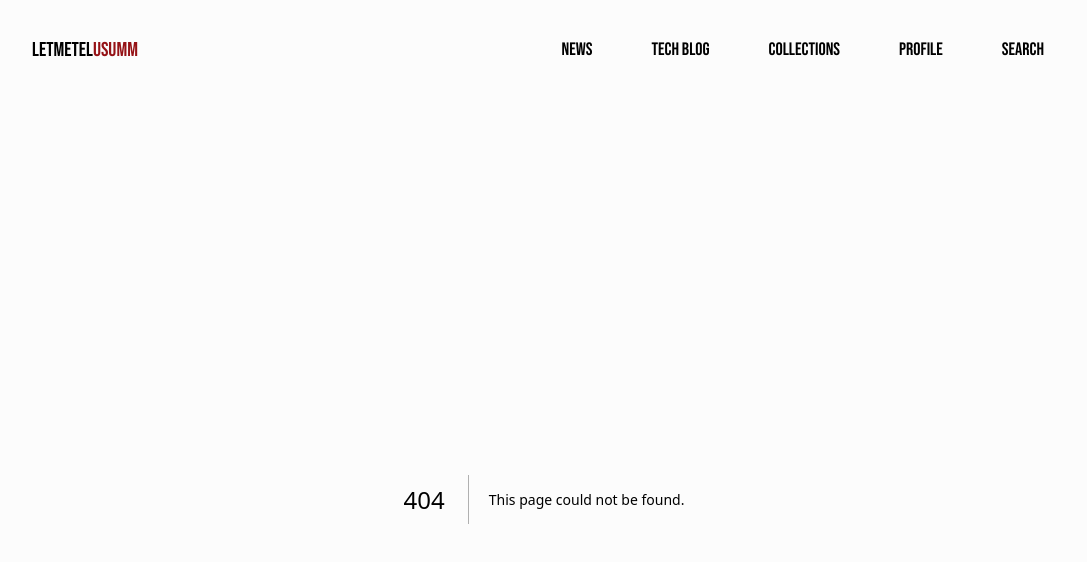
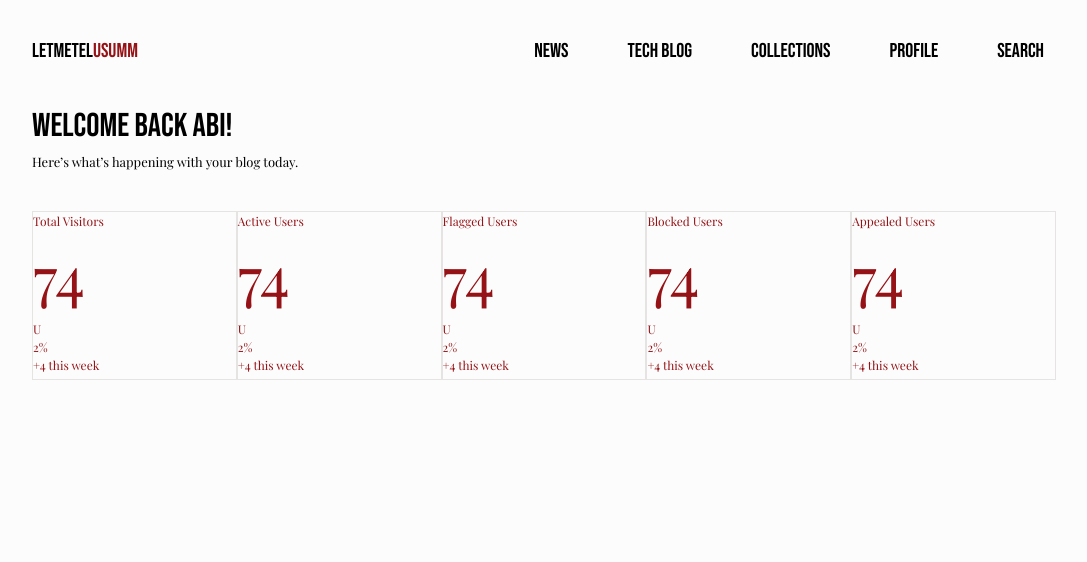
Before and after one commit to Preshstiks/letmetelusumm, a Next.js app: page /admin in a window 1280 px wide. Before the commit this address had no page. Shown: the top 562 px of the page, without its empty margins (96-1183 px from the left). Built offline with nearby package versions, Linux system fonts and the light colour scheme.

Commit message:
app edited

```diff
--- a/components/Layout.js
+++ b/components/Layout.js
@@ -2,7 +2,7 @@ import Navbar from "./Navbar";
 
 const Layout = ({ children }) => {
   return (
-    <div className="px-[10%] bg-dime">
+    <div className="bg-dime">
       <Navbar />
       {children}
     </div>
--- a/components/Navbar.js
+++ b/components/Navbar.js
@@ -1,13 +1,13 @@
 import Link from "next/link";
 const Navbar = () => {
   return (
-    <nav className="bg-dime font-bebas text-[20px] py-6 flex justify-between items-center">
+    <nav className="bg-dime font-bebas text-[20px] py-6 flex px-[10%] justify-between items-center">
       <div className="">
         <Link href="/">
           LETMETEL<span className="text-red">USUMM</span>
         </Link>
       </div>
-      <div className="flex text-[18px] gap-[35px]">
+      <div className="flex gap-[35px]">
         <Link className="p-3" href="/">
           NEWS
         </Link>
--- a/components/Quote.js
+++ b/components/Quote.js
@@ -1,7 +1,7 @@
 const Quote = () => {
   return (
     <div className="border-l border-red pl-4">
-      <q className="font-bebas text-[20px]">QUOTE OF STORY</q>
+      <q className="font-bebas text-[23px]">QUOTE OF STORY</q>
       <p className="text-[13px] font-playfair">Loreum ipsum Loreum ipsum</p>
       <p className="text-[13px] font-playfair">Loreum ipsum Loreum ipsum</p>
       <p className="text-[13px] font-playfair">Loreum ipsum Loreum ipsum</p>
--- /dev/null
+++ b/components/adminData.js
@@ -0,0 +1,22 @@
+export const adminData = [
+  {
+    title: "Total Visitors",
+    total: "74",
+  },
+  {
+    title: "Active Users",
+    total: "74",
+  },
+  {
+    title: "Flagged Users",
+    total: "74",
+  },
+  {
+    title: "Blocked Users",
+    total: "74",
+  },
+  {
+    title: "Appealed Users",
+    total: "74",
+  },
+];
--- a/components/letmetelusumm.js
+++ b/components/letmetelusumm.js
@@ -1,7 +1,7 @@
 const Letmetelusumm = () => {
   return (
     <div className="border-l border-red pl-4">
-      <q className="font-bebas text-[20px]">LETMETELUSUMM</q>
+      <q className="font-bebas text-[23px]">LETMETELUSUMM</q>
       <p className="text-[13px] font-playfair">Loreum ipsum Loreum ipsum</p>
       <p className="text-[13px] font-playfair">Loreum ipsum Loreum ipsum</p>
       <p className="text-[13px] font-playfair">Loreum ipsum Loreum ipsum</p>
--- /dev/null
+++ b/pages/admin.js
@@ -0,0 +1,33 @@
+import { adminData } from "@/components/adminData";
+
+const Admin = () => {
+  return (
+    <div className="bg-dime h-screen px-[10%]">
+      <div className="pb-[40px]">
+        <h1 className="text-[33px] font-bebas">WELCOME BACK ABI!</h1>
+        <p className=" font-playfair text-[13px]">
+          Here’s what’s happening with your blog today.
+        </p>
+      </div>
+      <div>
+        <div className="flex text-red font-playfair">
+          {adminData.map((items) => (
+            <div className="border border-gray w-[13.5rem] h-[10.5625rem]">
+              <div>
+                <div className="text-[0.75rem]">{items.title}</div>
+                <div className="text-[3.75rem]">{items.total}</div>
+                <div className="text-[0.75rem]">
+                  <div>U</div>
+                  <div>2%</div>
+                  <div>+4 this week</div>
+                </div>
+              </div>
+            </div>
+          ))}
+        </div>
+      </div>
+    </div>
+  );
+};
+
+export default Admin;
--- a/pages/appeal_form.js
+++ b/pages/appeal_form.js
@@ -2,8 +2,8 @@ import Letmetelusumm from "@/components/letmetelusumm";
 
 const AppealForm = () => {
   return (
-    <div className="bg-dime w-full flex select-none mt-[40px] pb-[100px] items-center justify-between">
-      <div>
+    <div className="bg-dime w-full flex select-none px-0 minism:px-[10%] minism:mt-[40px] mt:[20px] minism:pb-[100px] items-center justify-between">
+      <div className="minixl:block hidden">
         <div className="grid grid-cols-2 gap-[50px]">
           <Letmetelusumm />
           <Letmetelusumm />
--- a/pages/blog_post.js
+++ b/pages/blog_post.js
@@ -1,10 +1,9 @@
-import Image from "next/image";
-
 const BlogPost = () => {
   return (
-    <div className="bg-dime py-[60px] flex minilg:flex-row flex-col justify-between gap-8">
-      <div className="basis-[50%] bg-white shadow-md p-8 relative">
-        <div className="absolute top-[-18px] left-[-18px]">
+    <div className="bg-dime pt-[60px] h-screen px-[10%] flex minilg:flex-row flex-col justify-between gap-8">
+      <div className="basis-[50%]  overflow-y-auto bg-white shadow-md">
+        <div className="p-8 relative">
+          <div className="absolute top-[-18px] z-20 left-[-18px]">
             <svg
               width="61"
               height="51"
@@ -114,7 +113,7 @@ const BlogPost = () => {
               </defs>
             </svg>
           </div>
-        <div className="absolute bottom-[-18px] left-[-18px]">
+          <div className="absolute bottom-[-70px] left-[-18px]">
             <svg
               width="73"
               height="60"
@@ -227,9 +226,12 @@ const BlogPost = () => {
           <h1 className="text-[18px] font-bebas">
             LETMETEL<span className="text-red">USUMM</span>
           </h1>
-        <p className="font-playfair text-[13px]">23rd November 2023, 10:23pm</p>
+          <p className="font-playfair text-[13px]">
+            23rd November 2023, 10:23pm
+          </p>
           <q className="uppercase font-bebas text-[18px]">
-          lorem ipsum lorem ipsumlorem ipsum lorem ipsumlorem ipsum lorem ipsum
+            lorem ipsum lorem ipsumlorem ipsum lorem ipsumlorem ipsum lorem
+            ipsum
           </q>
           <p className="font-playfair">
             lorem ipsum lorem ipsumlorem ipsum lorem ipsumlorem ipsum lorem
@@ -252,10 +254,12 @@ const BlogPost = () => {
             ipslorem ipsum lorem ipsumlorem ipsum lorem ipsumlorem ipsum lorem
             ipslorem ipsum lorem ipsumlorem ipsum lorem ipsumlorem ipsum lorem
             ipslorem ipsum lorem ipsumlorem ipsum lorem ipsumlorem ipsum lorem
-          ipslorem ipsum lorem ipsumlorem ipsum lorem ipsumlorem ipsum lorem ips
+            ipslorem ipsum lorem ipsumlorem ipsum lorem ipsumlorem ipsum lorem
+            ips
           </p>
         </div>
-      <div className="basis-[50%]">
+      </div>
+      <div className="basis-[50%] overflow-y-auto">
         <div>
           <h1 className="uppercase font-bebas text-[18px] pb-6">comments</h1>
         </div>
--- a/pages/index.js
+++ b/pages/index.js
@@ -2,23 +2,23 @@ import Quote from "@/components/Quote";
 import Image from "next/image";
 export default function Home() {
   return (
-    <div className="bg-dime pb-[60px] pt-10">
-      <div className="flex justify-between items-center py-6">
-        <div>
+    <div className="bg-dime pb-[60px] pt-10 px-[10%]">
+      <div className="flex justify-between maxlg:flex-row flex-col maxlg:items-center py-6">
+        <div className="w-[38rem]">
           <div className="pb-[40px]">
             <h1 className="text-[33px] font-bebas">WELCOME BACK ABI!</h1>
             <p className=" font-playfair text-[13px]">
               Me cant wait to tell you what you missed...
             </p>
           </div>
-          <div className="grid grid-cols-2 gap-[50px] pt-10">
+          <div className="hidden flex-wrap gap-[25px] maxlg:flex pt-10">
             <Quote />
             <Quote />
             <Quote />
             <Quote />
           </div>
         </div>
-        <div className="w-[400px] p-5 rounded-xl bg-dark relative font-playfair">
+        <div className="w-[38.4375rem] h-[46.375rem] p-[2rem] rounded-xl flex flex-col justify-between bg-dark relative font-playfair">
           <div className="absolute top-[-18px] left-[-18px]">
             <svg
               width="61"
@@ -241,23 +241,24 @@ export default function Home() {
           </div>
           <div className="flex items-center justify-between">
             <div>
-              <p className="py-2">2023</p>
-              <h1 className="py-2 ">TRENDING NEWS</h1>
-              <h1 className="py-2 font-bebas text-[20px]">NAME OF THE NEWS</h1>
+              <p className="py-2 text-[1.25rem]">2023</p>
+              <h1 className="py-[0.7rem] text-[1.875rem]">TRENDING NEWS</h1>
+              <h1 className="py-2 font-bebas text-[2.1875rem]">
+                NAME OF THE NEWS
+              </h1>
             </div>
-            <div className="basis-1/2">
-              <q className="text-[13px]">
+            <div className="basis-[30%]">
+              <q className="text-[1rem]">
                 A special cut out from the blog post that is mentioned here
                 juicy stuff
               </q>
             </div>
           </div>
-          <div className="w-[350px] pt-10">
+          <div className="pt-10 w-[32.9375rem] h-[29.4375rem] relative">
             <Image
-              className="mx-auto rounded-[15px] object-cover"
+              className="mx-auto w-[33rem] rounded-[15px] object-cover"
               src="/news2.png"
-              width={527}
-              height={471}
+              layout="fill"
             />
           </div>
         </div>
--- a/pages/login.js
+++ b/pages/login.js
@@ -1,8 +1,8 @@
 import Letmetelusumm from "@/components/letmetelusumm";
 const Login = () => {
   return (
-    <div className="bg-dime w-full sm:my-[60px] my-5 flex select-none items-center justify-between">
-      <div className="lg:block hidden">
+    <div className="bg-dime w-full sm:my-[60px] minism:px-[10%] minism:mt-[40px] my-0 flex select-none items-center justify-between">
+      <div className="smxl:block hidden">
         <div className="grid grid-cols-2 gap-[50px]">
           <Letmetelusumm />
           <Letmetelusumm />
@@ -10,12 +10,12 @@ const Login = () => {
           <Letmetelusumm />
         </div>
       </div>
-      <div className="bg-dime shadow-md p-10 w-[370px]">
-        <h1 className="font-bebas py-3 text-black text-[23px]">
+      <div className="bg-dime shadow-md p-10 minism:w-[31rem] w-full">
+        <h1 className="font-bebas py-3 text-black text-[27px]">
           LETMETEL<span className="text-red">USUMM</span>
         </h1>
-        <h1 className="font-bebas py-3 text-[20px]">LOGIN TO CONTINUE</h1>
-        <p className="font-playfair py-3 text-[15px]">
+        <h1 className="font-bebas py-3 text-[23px]">LOGIN TO CONTINUE</h1>
+        <p className="font-playfair py-3">
           Don't have an account? <span className="text-red">Create</span>
         </p>
         <form className="font-playfair text-[15px]">
--- a/tailwind.config.js
+++ b/tailwind.config.js
@@ -26,6 +26,7 @@ module.exports = {
       dark: "#F2F2F2",
     },
     screens: {
+      minism: "530px",
       sm: "640px",
       // => @media (min-width: 640px) { ... }
 
@@ -34,7 +35,10 @@ module.exports = {
       minilg: "900px",
 
       lg: "1024px",
+      maxlg: "1050px",
       // => @media (min-width: 1024px) { ... }
+      minixl: "1120px",
+      smxl: "1170px",
 
       xl: "1280px",
       // => @media (min-width: 1280px) { ... }
```
Lines whose indentation alone changed are shown as unchanged.
